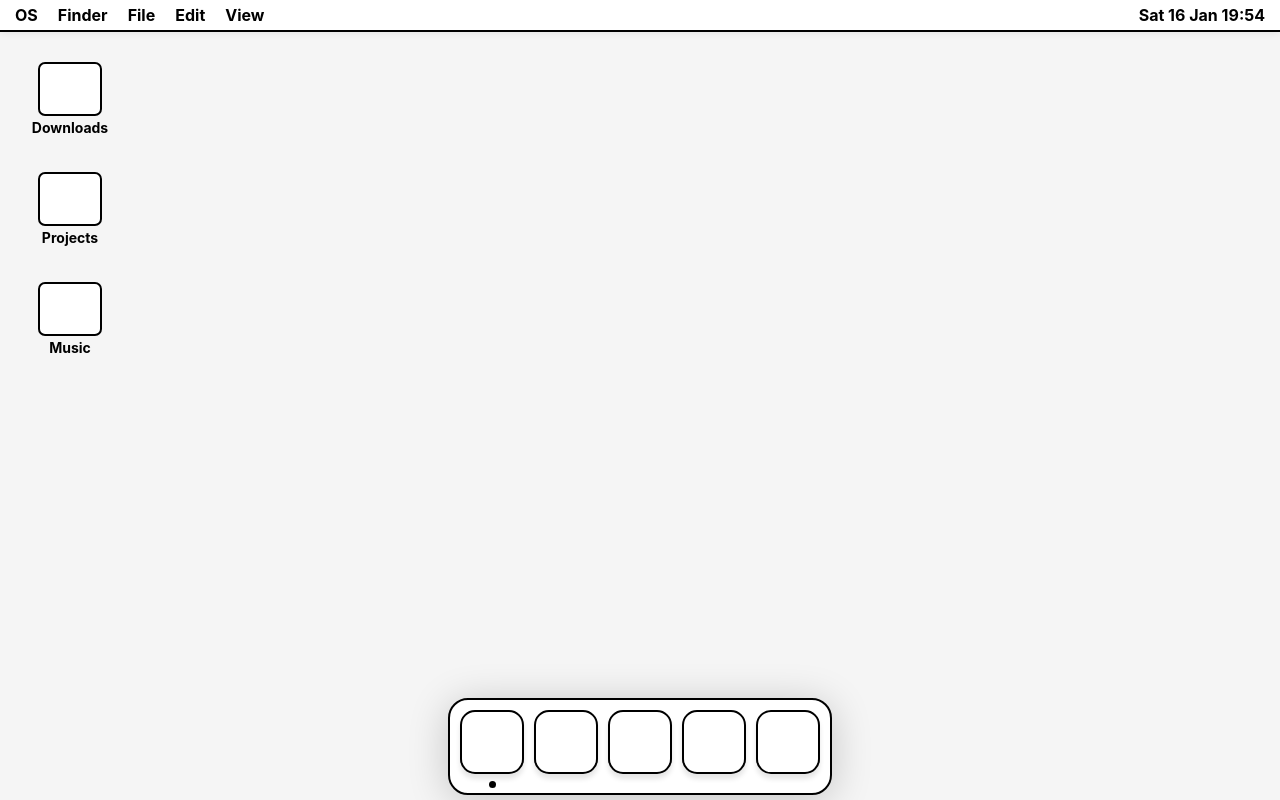
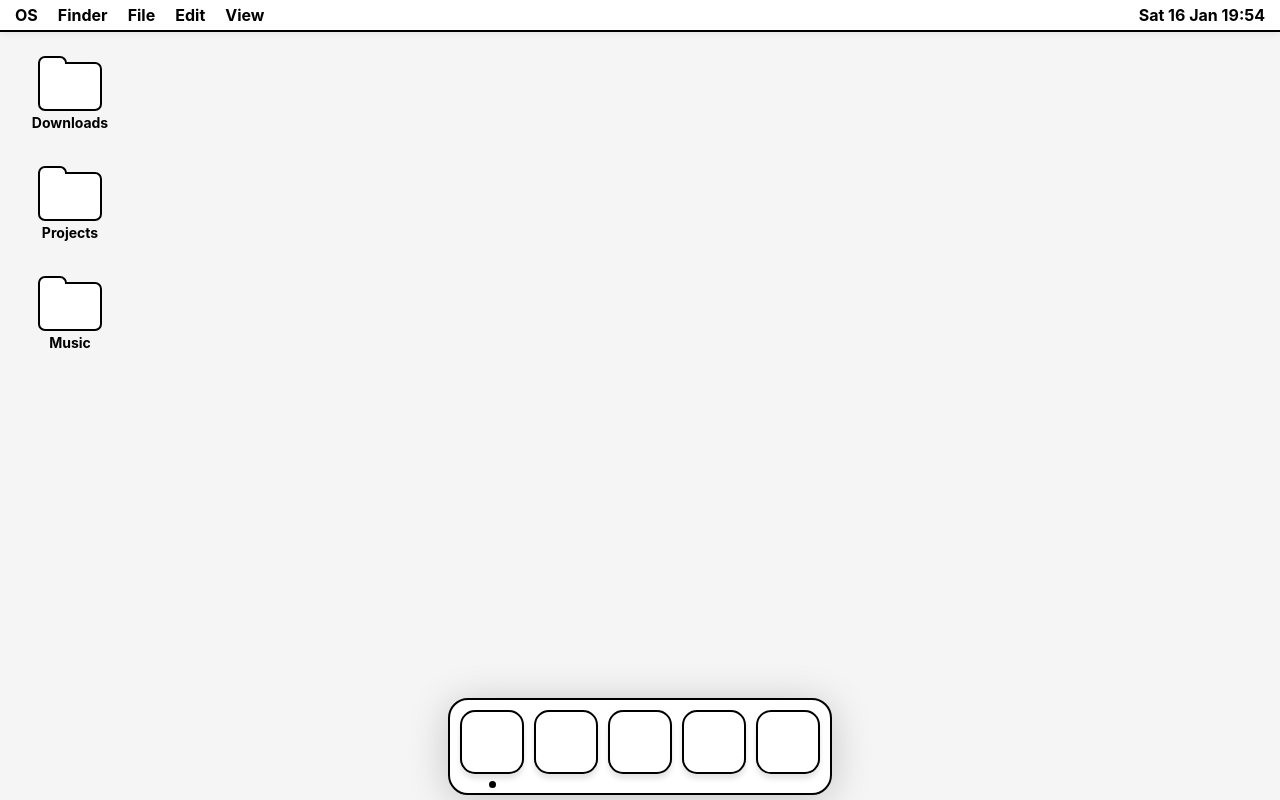
Before and after one commit to domb5041/doms-desktop, a React (Create React App) app: page / in a window 1280 px wide. Built offline with nearby package versions, Linux system fonts and the light colour scheme.

Commit message:
better folder icon

```diff
--- a/src/fileBrowse/Folder.js
+++ b/src/fileBrowse/Folder.js
@@ -14,10 +14,24 @@ const StyledFolder = styled.div`
     left: 30px;
     & .folder-icon {
         width: 60px;
-        height: 50px;
+        height: 45px;
         border: 2px solid black;
         border-radius: 7px;
+        border-top-left-radius: 0;
         background-color: white;
+        position: relative;
+        & > div {
+            position: absolute;
+            background-color: white;
+            left: -2px;
+            top: -8px;
+            width: 25px;
+            height: 6px;
+            border: 2px solid black;
+            border-bottom: none;
+            border-top-left-radius: 7px;
+            border-top-right-radius: 7px;
+        }
     }
     & .folder-label {
         text-align: center;
@@ -47,7 +61,9 @@ export default function Folder({
     return (
         <>
             <StyledFolder onDoubleClick={handleOpenFolder} index={index}>
-                <div className='folder-icon'></div>
+                <div className='folder-icon'>
+                    <div />
+                </div>
                 <div className='folder-label'>{name}</div>
             </StyledFolder>
             <CSSTransition
```
Also changed, not shown: 1 other file (tests, documents, lock files or other folders).
